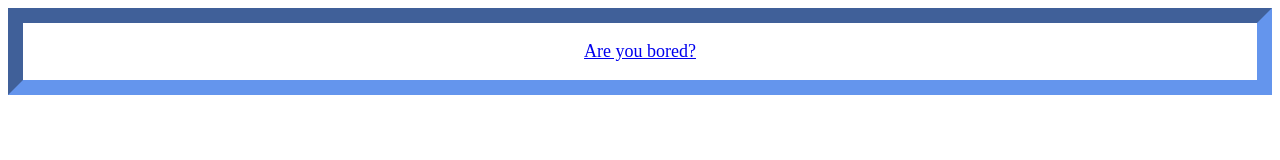
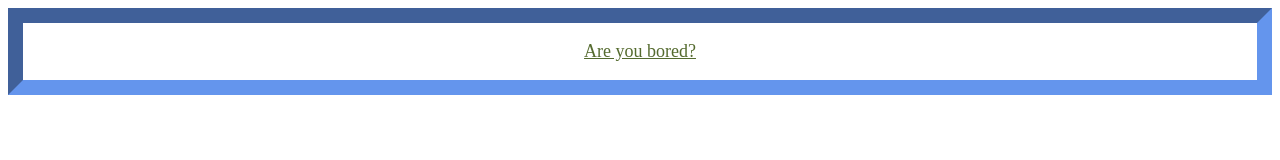
Before and after one commit to BagelBitezzz/CIT85UdemyCource, a plain HTML site: page FollowAlong/CSS Selectors Section/index.html in a window 1280 px wide. Drawn offline with Linux system fonts and the light colour scheme.

Commit message:
Fixed error in CSS Selectors Section

```diff
--- a/FollowAlong/CSS Selectors Section/main.css
+++ b/FollowAlong/CSS Selectors Section/main.css
@@ -3,7 +3,9 @@ body {
     text-align: center;
     border: 15px inset cornflowerblue;
 }
-
+a:link {
+    color: darkolivegreen;
+}
 a:visited {
     color: purple;
 }
```
